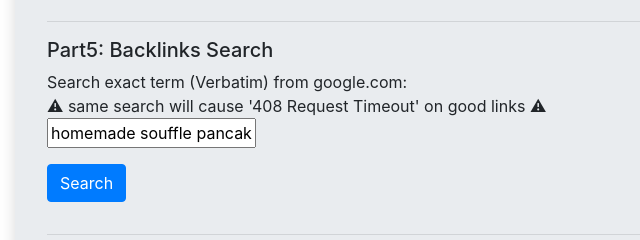
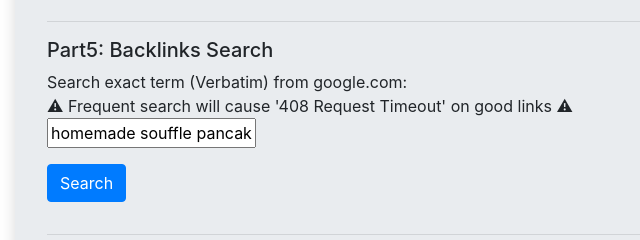
Before and after one commit to fruit13ok/chain_scrape, a website: page public/index.html in a window 1280 px wide. Shown: the part 880-1120 px from the top of the page, 70-710 px from the left. Drawn offline with nearby package versions, Linux system fonts and the light colour scheme.

Commit message:
small change

```diff
--- a/public/index.html
+++ b/public/index.html
@@ -78,7 +78,7 @@
         <form id='form5' action="/">
             Search exact term (Verbatim) from google.com:
             <br>
-            &#9888; same search will cause '408 Request Timeout' on good links &#9888;
+            &#9888; Frequent search will cause '408 Request Timeout' on good links &#9888;
             <br>
             <input type="text" name="targetPage2" value="homemade souffle pancake" style="width:20%;">
         </form>
```
Also changed, not shown: server/index.js (+3 -4 lines).
